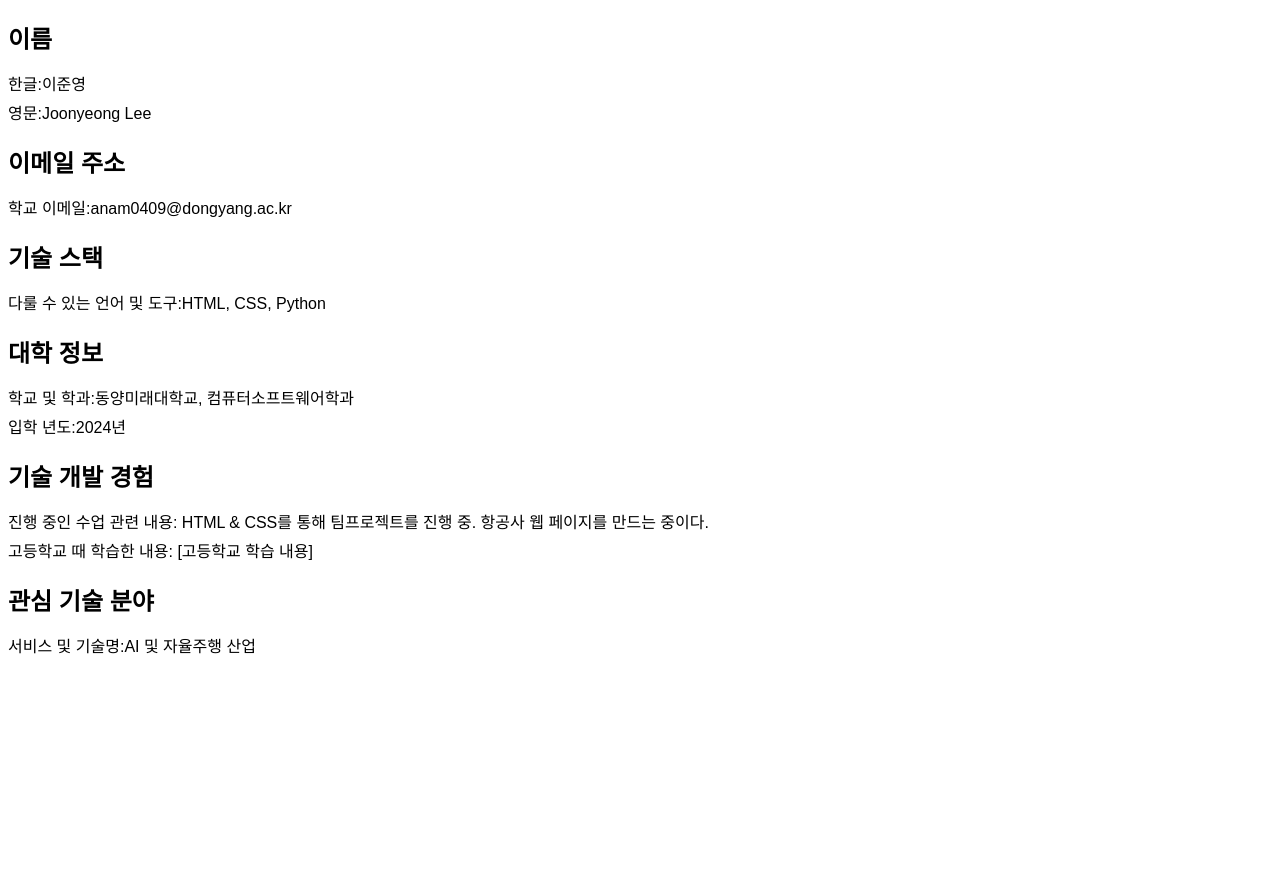
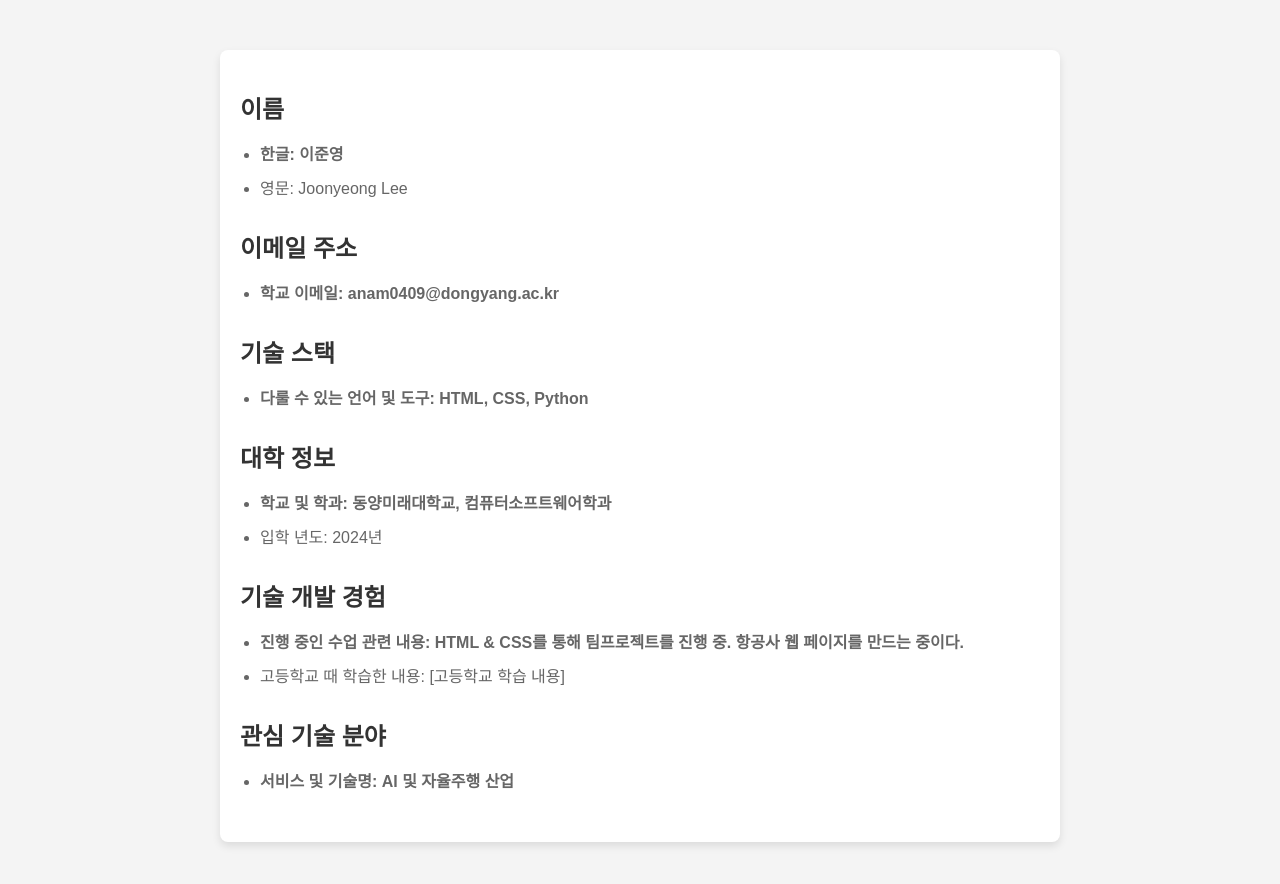
Before and after one commit to joxnlxe/asdasd, a plain HTML site: page index.html in a window 1280 px wide. Before the commit the page ends 800 px from the top, so only its background shows below. Drawn offline with Linux system fonts and the light colour scheme.

Commit message:
Update index.html

```diff
--- a/index.html
+++ b/index.html
@@ -6,48 +6,64 @@
     <title>이력서</title>
     <style>
         body {
-            font-family: Arial, sans-serif;
+            font-family: 'Arial', sans-serif;
+            background-color: #f4f4f4;
+            margin: 0;
+            padding: 0;
+        }
+        .container {
+            max-width: 800px;
+            margin: 50px auto;
+            background-color: #fff;
+            padding: 20px;
+            border-radius: 8px;
+            box-shadow: 0 4px 8px rgba(0, 0, 0, 0.1);
         }
         .section {
-            margin-bottom: 20px;
+            margin-bottom: 30px;
         }
         .section h2 {
-            margin-bottom: 10px;
+            margin-bottom: 15px;
+            color: #333;
         }
         .section ul {
-            list-style-type: none;
-            padding: 0;
+            padding-left: 20px;
         }
         .section ul li {
-            margin-bottom: 5px;
+            margin-bottom: 10px;
+            color: #666;
+        }
+        .section ul li:first-child {
+            font-weight: bold;
         }
     </style>
 </head>
 <body>
+    <div class="container">
         <div class="section">
             <h2>이름</h2>
             <ul>
-            <li>한글:이준영</li>
-            <li>영문:Joonyeong Lee</li>
+                <li>한글: 이준영</li>
+                <li>영문: Joonyeong Lee</li>
             </ul>
         </div>
         <div class="section">
             <h2>이메일 주소</h2>
             <ul>
-            <li>학교 이메일:anam0409@dongyang.ac.kr</li>
+                <li>학교 이메일: anam0409@dongyang.ac.kr</li>
             </ul>
         </div>
         <div class="section">
             <h2>기술 스택</h2>
             <ul>
-            <li>다룰 수 있는 언어 및 도구:HTML, CSS, Python</li>
+                <li>다룰 수 있는 언어 및 도구: HTML, CSS, Python</li>
             </ul>
         </div>
         <div class="section">
             <h2>대학 정보</h2>
             <ul>
-            <li>학교 및 학과:동양미래대학교, 컴퓨터소프트웨어학과</li>
-            <li>입학 년도:2024년</li>
+                <li>학교 및 학과: 동양미래대학교, 컴퓨터소프트웨어학과</li>
+                <li>입학 년도: 2024년</li>
             </ul>
         </div>
         <div class="section">
@@ -60,8 +76,9 @@
         <div class="section">
             <h2>관심 기술 분야</h2>
             <ul>
-            <li>서비스 및 기술명:AI 및 자율주행 산업</li>
+                <li>서비스 및 기술명: AI 및 자율주행 산업</li>
             </ul>
+        </div>
     </div>
 </body>
 </html>
```
Lines whose indentation alone changed are shown as unchanged.
